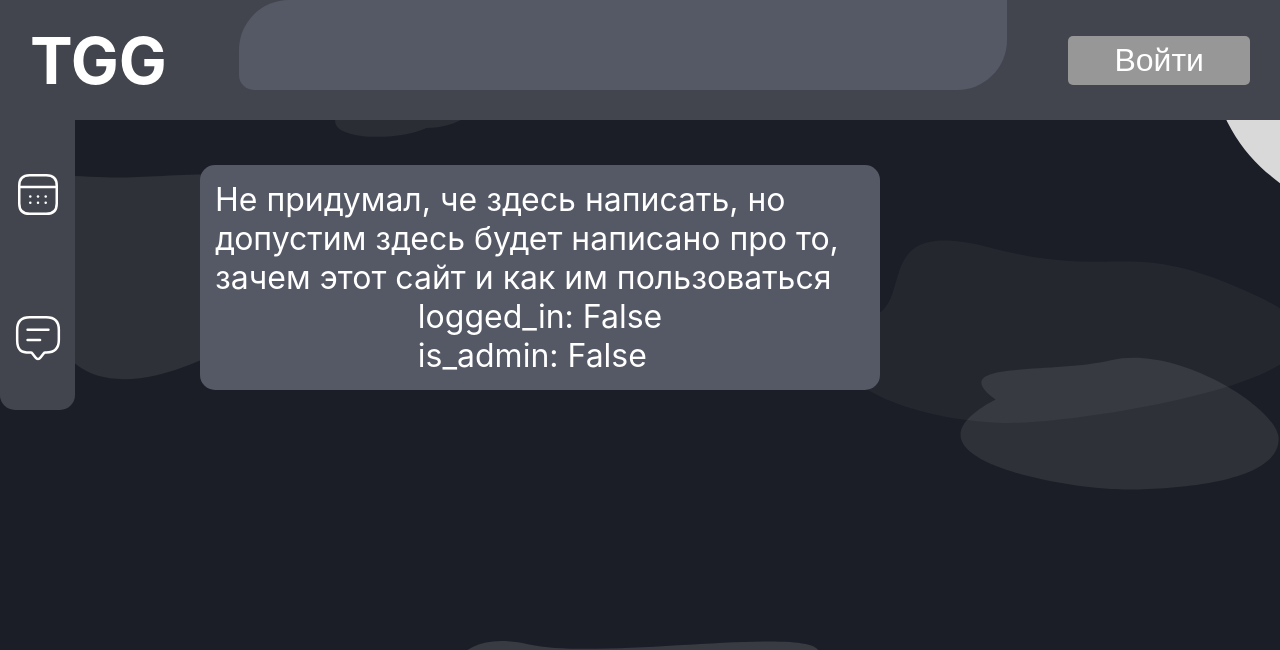
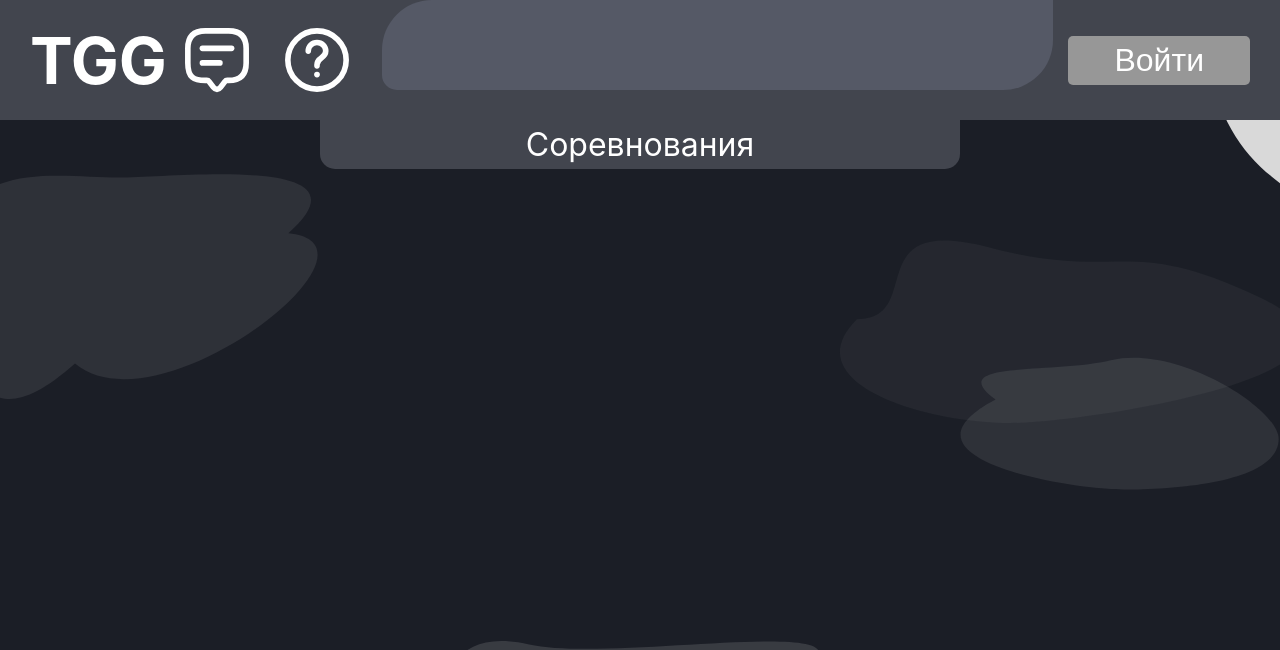
Before and after one commit to Pirantel23/TournamentGenerator, a Django app: page / in a window 1280 px wide. Shown: the top 650 px of the page. Run offline with Django 4.2, Linux system fonts and the light colour scheme; data that the repository does not hold is empty.

Commit message:
removed sidebar and replaced content in sidebar

```diff
--- a/static/script.js
+++ b/static/script.js
@@ -1,4 +1,4 @@
-const logo = document.getElementById("chat-logo");
+const logo = document.querySelector(".chat-logo");
 const modal = document.getElementById("myModal");
 
 if (logo) {
@@ -87,9 +87,9 @@ document.addEventListener("DOMContentLoaded", function() {
         document.querySelector('.tournament_datetime').min = minDateTime;
     }
 
-    const tournamentsIcon = document.getElementById("tournaments-icon");
     const tournamentsList = document.getElementById("tournaments-list");
-    const mainContent = document.querySelector(".main-content");
+    const helpLogo =  document.querySelector(".help-logo");
+    const helpMessage = document.querySelector(".help-message");
     const pageLogo = document.querySelector(".page-logo");
     const form = document.getElementById("create-button");
     const createTournamentContainer = document.querySelector(".tournament-creator");
@@ -102,26 +102,22 @@ document.addEventListener("DOMContentLoaded", function() {
             createTournamentContainer.style.display = "none";
             resetTournamentForm();
             overlay.style.display = 'none';
+            helpMessage.style.display = "none";
         }
     });
 
-    if (tournamentsIcon) {
-        tournamentsIcon.addEventListener("click", function() {
-            tournamentsList.style.display = "flex";
-            mainContent.style.display = "none";
-            createTournamentContainer.style.display = "none";
-            tournamentsList.style.filter = null;
-            tournamentsList.style.pointerEvents = "auto";
+    if (tournamentsList) {
+        helpLogo.addEventListener("click", function() {
+            helpMessage.style.display = "flex";
+            overlay.style.display = 'block';
         });
 
         pageLogo.addEventListener("click", function() {
-            tournamentsList.style.display = "none";
-            mainContent.style.display = "flex";
+            helpMessage.style.display = "none";
             createTournamentContainer.style.display = "none";
         });
 
         form.addEventListener("click", function() {
-            mainContent.style.display = "none";
             createTournamentContainer.style.display = "flex";
             overlay.style.display = 'block';
         });
@@ -194,6 +190,10 @@ async function deleteTournament(tournamentId) {
 async function advanceWinner(match_id, score1, score2) {
     const response = await makeRequest('POST', `/tournament/edit/${match_id}/`, {'score1': score1, 'score2': score2})
     const data = await response.json()
+    if (score1 === score2) {
+        selectMatch(match_id);
+        alert('Невозможно определить победителя: счет равный.');
+    }
     if (data.success) {
         const currentMatch = document.getElementById(match_id);
         const next_match_id = data.next_match_id;
--- a/static/styles.css
+++ b/static/styles.css
@@ -22,15 +22,19 @@
 }
 
 
-.main-content {
-    display: flex;
+.help-message {
+    display: none;
+    position: fixed;
+    top: 30%;
+    left: 50%;
     background: #555966;
     border-radius: 15px;
     align-items: center;
     padding: 15px;
-    margin: 45px 200px 0 0;
     color: white;
     flex-direction: column;
+    transform: translate(-50%, -50%);
+    z-index: 1010;
 }
 
 .header{
@@ -44,12 +48,26 @@
     justify-content: space-between;
 }
 
+.header-buttons {
+    display: flex;
+    flex-direction: row;
+    justify-content: center;
+    position: relative;
+}
+
 .page-logo {
+    display: flex;
+    align-items: center;
     font-size: 64px;
     font-weight: bold;
     color: #ffffff;
-    padding: 0 10px 0 30px;
+    padding-left: 30px;
+    transition: all 0.3s;
 }
+
+/*.page-logo:hover {*/
+/*    transform: scale(120%);*/
+/*}*/
 
 .page-logo:hover,
 .delete-button:hover,
@@ -57,8 +75,8 @@
     cursor: pointer;
 }
 
-.tournament-logo:hover,
-.chat-icon:hover {
+.help-logo:hover,
+.chat-logo:hover {
     cursor: pointer;
     background: #727789;
     border-radius: 25px;
@@ -89,7 +107,7 @@
     background: #555966;
     border-radius: 50px 0 50px 15px;
     font-size: 42px;
-    margin: 0 10px;
+    margin: 0 15px;
     overflow: hidden;
     white-space: nowrap;
     align-self: flex-start;
@@ -145,42 +163,40 @@
     display: none;
 }
 
-.sidebar {
-    position: relative;
-    width: 75px;
-    background: #42454E;
-    float: left;
-    transition: width 0.3s;
-    overflow: hidden;
-    border-radius: 0 0 15px 15px;
+/*.sidebar {*/
+/*    position: relative;*/
+/*    width: 75px;*/
+/*    background: #42454E;*/
+/*    float: left;*/
+/*    transition: width 0.3s;*/
+/*    overflow: hidden;*/
+/*    border-radius: 0 0 15px 15px;*/
+/*}*/
+
+.chat-logo, .help-logo {
+    transition: transform 0.3s;
+    transform: scale(70%);
+    user-select: none;
 }
 
-.chat-icon, .tournament-logo {
-    transition: transform 0.3s;
-    transform: scale(50%);
-    user-select: none;
-    margin: 30%;
+.chat-logo:hover,
+.help-logo:hover {
+    transform: scale(90%);
 }
 
+/*.sidebar-content {*/
+/*    width: 100%;*/
+/*    transition: width 0.3s;*/
+/*    white-space: nowrap;*/
+/*    overflow: hidden;*/
+/*    display: flex;*/
+/*    align-items: center;*/
+/*    flex-direction: column;*/
+/*}*/
 
-.sidebar:hover .chat-icon,
-.sidebar:hover .tournament-logo {
-    transform: scale(100%);
-}
-
-.sidebar-content {
-    width: 100%;
-    transition: width 0.3s;
-    white-space: nowrap;
-    overflow: hidden;
-    display: flex;
-    align-items: center;
-    flex-direction: column;
-}
-
-.sidebar:hover {
-    width: 150px;
-}
+/*.sidebar:hover {*/
+/*    width: 150px;*/
+/*}*/
 
 .content {
     display: flex;
@@ -220,9 +236,10 @@
 }
 
 .tournaments-list {
-    display: none;
+    display: flex;
     flex-direction: column;
     align-items: self-start;
+    pointer-events: auto;
 }
 
 .competitions {
--- a/templates/main/page.html
+++ b/templates/main/page.html
@@ -14,10 +14,20 @@
     <div id="overlay"></div>
 
     <div class="header">
-        <span class="page-logo">TGG</span>
+        <div class="header-buttons">
+            <div class="page-logo">TGG</div>
+            <div class="chat-logo">
+                <img src="/static/chat.svg" alt="Chat Icon">
+            </div>
+            <div class="help-logo">
+                <img src="/static/help-message-logo.svg" alt="Tournaments Icon">
+            </div>
+        </div>
         <div class="info-label"> {{ content }}</div>
+
         <!--здесь должно писаться что находится на странице, например, открыты турниры:
         Соревнования; поле создания турнира: Создание сетки; в самой сетке писать сверху название-->
+
         {% if logged_in %}
         <div class="profile-header">
             <div class="name"> {{ username }}</div>
@@ -30,16 +40,7 @@
         <!-- надо будет сделать проверку что вошел в аккаунт-->
         <!-- поля юзера: is_admin; picture; username -->
     </div>
-    <div class="sidebar" id="sidebar">
-        <div class="sidebar-content">
-            <div class="tournament-logo">
-                <img src="/static/tournaments.svg" alt="Tournaments Icon" id="tournaments-icon">
-            </div>
-            <div class="chat-icon">
-                <img src="/static/chat.svg" alt="Chat Icon" id="chat-logo">
-            </div>
-        </div>
-    </div>
+
     <div class="content">
         <div class="modal" id="myModal">
             <div class="modal-content">
@@ -141,7 +142,7 @@
             </div>
         </div>
 
-        <div class="main-content">Не придумал, че здесь написать, но допустим здесь будет написано про то, зачем этот сайт
+        <div class="help-message">Не придумал, че здесь написать, но допустим здесь будет написано про то, зачем этот сайт
             и как им пользоваться
             <div>logged_in: {{ logged_in }}<br>is_admin: {{ is_admin }}
             </div>
```
Also changed, not shown: static/chat.svg, static/help-message-logo.svg (added).
